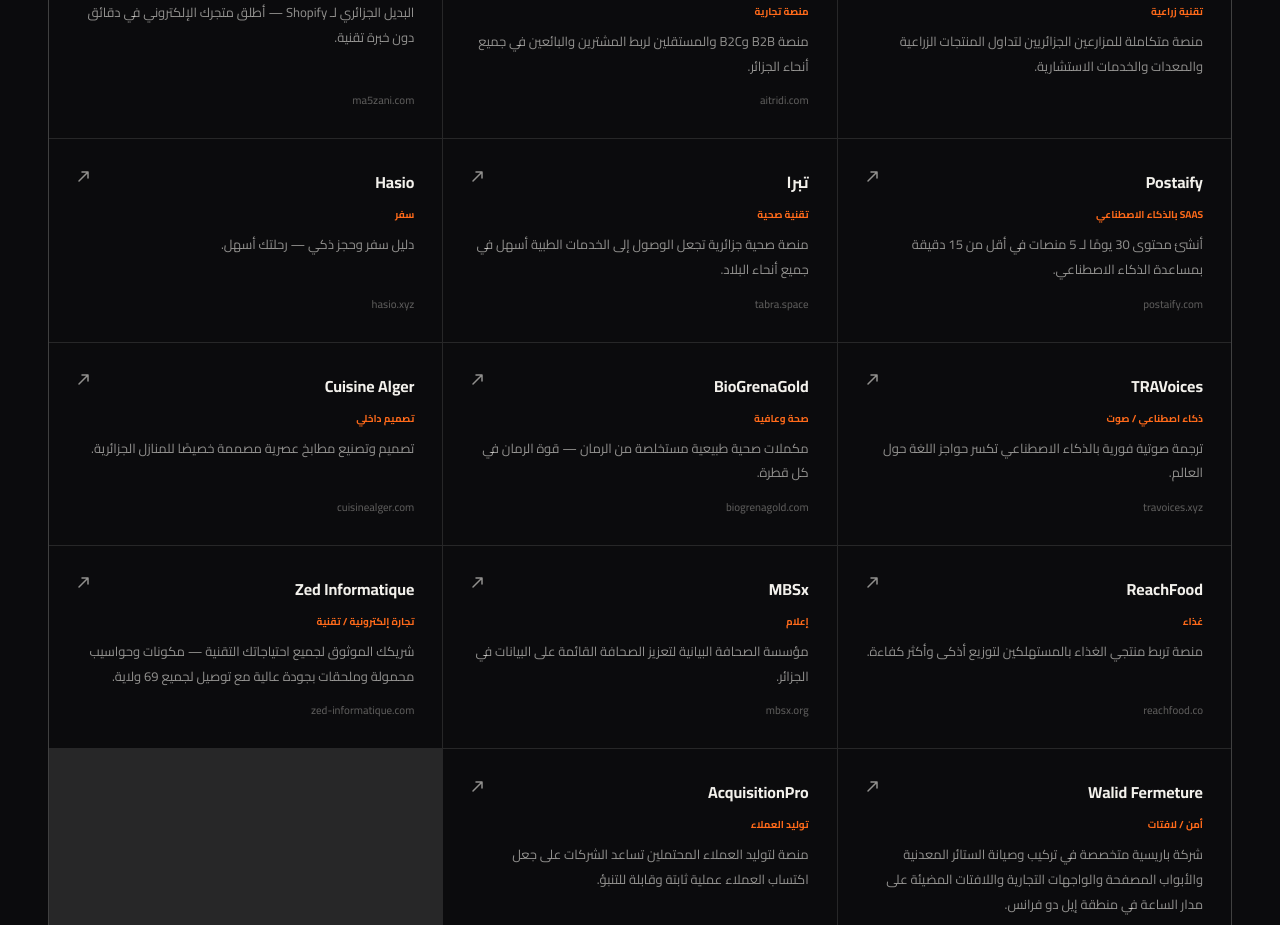
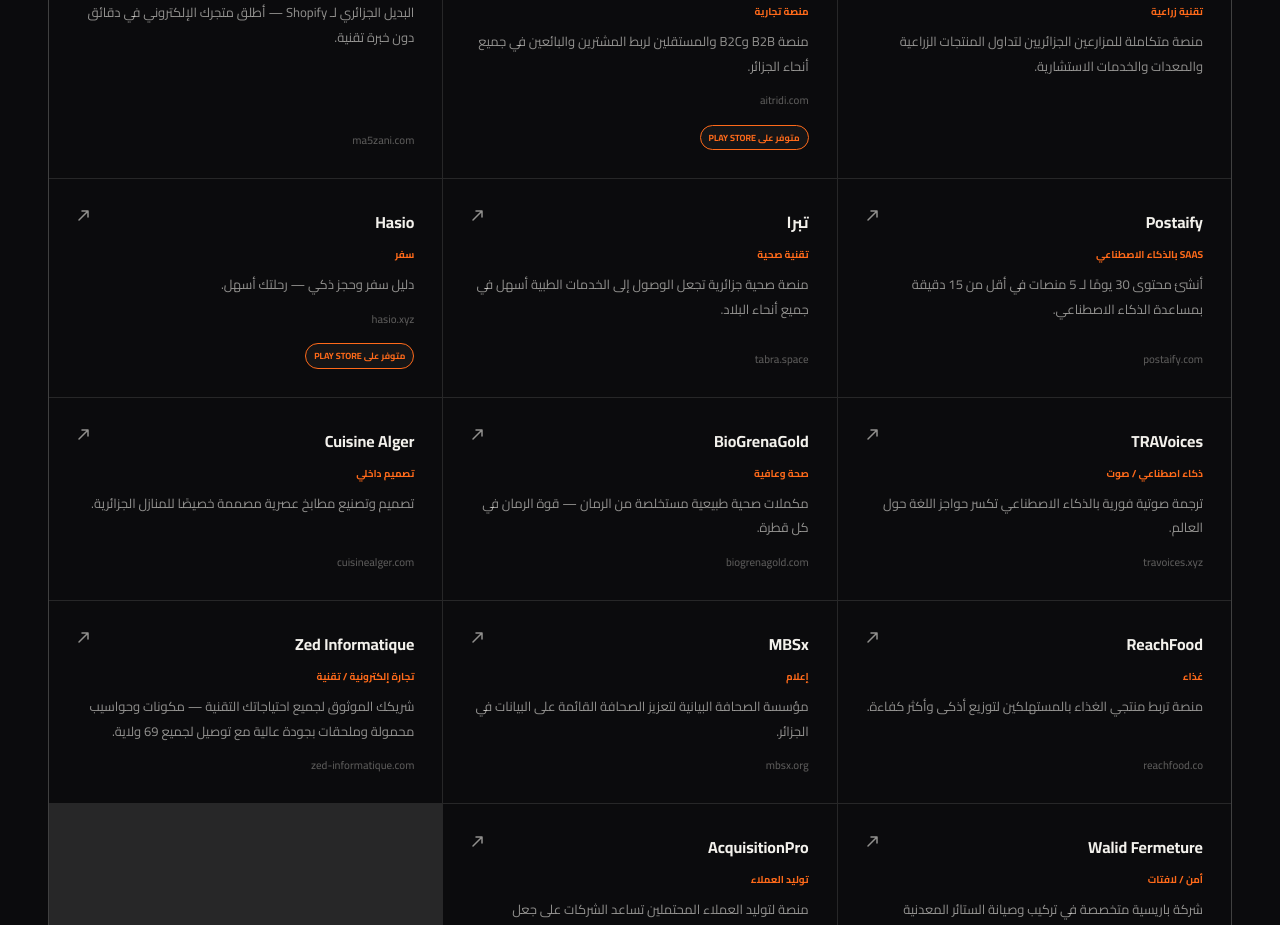
Before and after one commit to autonomyowner/SITEDZ, a React (Vite) app: page /ar in a window 1280 px wide. Shown: the part 3180-4105 px from the top of the page. Built offline with nearby package versions, Linux system fonts and the light colour scheme.

Commit message:
Mark AItraid and Hasio as live on Play Store
Co-Authored-By: Claude Opus 4.7 (1M context) <noreply@anthropic.com>

```diff
--- a/src/index.css
+++ b/src/index.css
@@ -1022,6 +1022,21 @@ a {
   font-weight: 500;
   color: rgba(243, 241, 236, 0.35);
   margin-top: 0.25rem;
+}
+
+.project-card__playstore {
+  display: inline-flex;
+  align-self: flex-start;
+  margin-top: 0.4rem;
+  padding: 0.2rem 0.5rem;
+  font-size: 0.5625rem;
+  font-weight: 700;
+  letter-spacing: 0.1em;
+  text-transform: uppercase;
+  color: var(--accent);
+  border: 1px solid currentColor;
+  border-radius: 999px;
+  background: rgba(243, 241, 236, 0.04);
 }
 
 /* ===== CONTACT CTA ===== */
--- a/src/pages/Home.jsx
+++ b/src/pages/Home.jsx
@@ -298,6 +298,7 @@ const PROJECTS = [
     tag: 'Marketplace',
     desc: 'B2B, B2C, and freelancer marketplace connecting buyers and sellers across Algeria.',
     award: true,
+    playstore: true,
   },
   {
     name: 'Ma5zani',
@@ -326,6 +327,7 @@ const PROJECTS = [
     href: 'https://hasio.xyz',
     tag: 'Travel',
     desc: 'Travel guide and booking platform — your journey made easier.',
+    playstore: true,
   },
   {
     name: 'TRAVoices',
@@ -437,6 +439,7 @@ function Projects() {
                 <span className="project-card__tag">{p.tag}</span>
                 <p className="project-card__desc">{p.desc}</p>
                 {p.url && <span className="project-card__url">{p.url}</span>}
+                {p.playstore && <span className="project-card__playstore">Live on Play Store</span>}
               </Wrapper>
             )
           })}
--- a/src/pages/HomeAr.jsx
+++ b/src/pages/HomeAr.jsx
@@ -74,6 +74,7 @@ const PROJECTS = [
     tag: 'منصة تجارية',
     desc: 'منصة B2B وB2C والمستقلين لربط المشترين والبائعين في جميع أنحاء الجزائر.',
     award: true,
+    playstore: true,
   },
   {
     name: 'مخزني',
@@ -102,6 +103,7 @@ const PROJECTS = [
     href: 'https://hasio.xyz',
     tag: 'سفر',
     desc: 'دليل سفر وحجز ذكي — رحلتك أسهل.',
+    playstore: true,
   },
   {
     name: 'TRAVoices',
@@ -383,6 +385,7 @@ function Projects() {
                 <span className="project-card__tag">{p.tag}</span>
                 <p className="project-card__desc">{p.desc}</p>
                 {p.url && <span className="project-card__url">{p.url}</span>}
+                {p.playstore && <span className="project-card__playstore">متوفر على Play Store</span>}
               </Wrapper>
             )
           })}
--- a/src/pages/HomeFr.jsx
+++ b/src/pages/HomeFr.jsx
@@ -299,6 +299,7 @@ const PROJECTS = [
     tag: 'Marketplace',
     desc: "Marketplace B2B, B2C et freelance reliant acheteurs et vendeurs à travers l'Algérie.",
     award: true,
+    playstore: true,
   },
   {
     name: 'Ma5zani',
@@ -327,6 +328,7 @@ const PROJECTS = [
     href: 'https://hasio.xyz',
     tag: 'Voyage',
     desc: "Guide de voyage et plateforme de réservation — votre voyage simplifié.",
+    playstore: true,
   },
   {
     name: 'TRAVoices',
@@ -438,6 +440,7 @@ function Projects() {
                 <span className="project-card__tag">{p.tag}</span>
                 <p className="project-card__desc">{p.desc}</p>
                 {p.url && <span className="project-card__url">{p.url}</span>}
+                {p.playstore && <span className="project-card__playstore">Disponible sur Play Store</span>}
               </Wrapper>
             )
           })}
```
